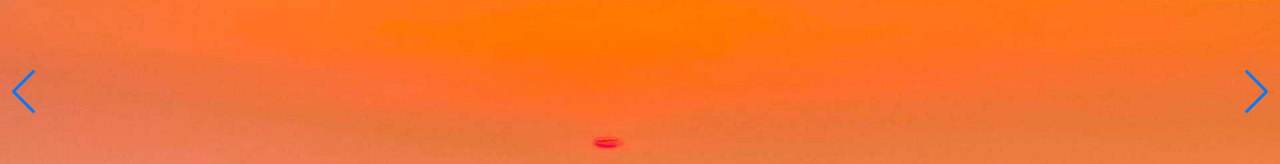
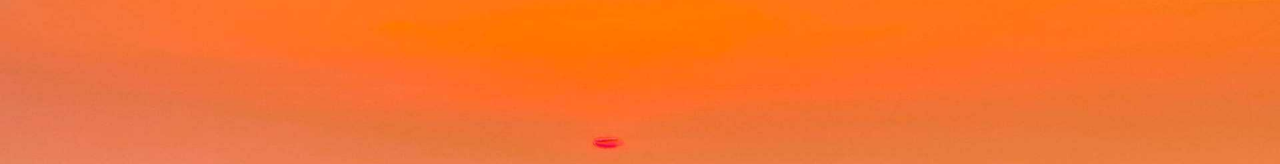
Before and after one commit to akashslm10/Conference, a website: page index.html in a window 1280 px wide. Shown: the part 539-703 px from the top of the page. Drawn offline with nearby package versions, Linux system fonts and the light colour scheme.

Commit message:
cru button change

```diff
--- a/index.html
+++ b/index.html
@@ -83,6 +83,8 @@
     <!-- link script js file -->
     <script src="./script.js" defer></script>
 </head>
+
+
 <body class="h-screen">
     <header class="bg-gray-800">
         <nav class="flex justify-between items-center w-[99%] mx-auto p-6 ">
@@ -241,8 +243,8 @@
             <img src="./image/nitp6.jpeg" alt="">
           </div>
         </div>
-        <div class="swiper-button-next"></div>
-        <div class="swiper-button-prev"></div>
+        <!-- <div class="swiper-button-next"></div>
+        <div class="swiper-button-prev"></div> -->
         <div class="swiper-pagination"></div>
         <div class="autoplay-progress">
           <svg viewBox="0 0 48 48">
--- a/script.js
+++ b/script.js
@@ -6,7 +6,7 @@ var swiper = new Swiper(".mySwiper", {
   spaceBetween: 30,
   centeredSlides: true,
   autoplay: {
-    delay: 2500,
+    delay: 3500,
     disableOnInteraction: false
   },
   pagination: {
```
